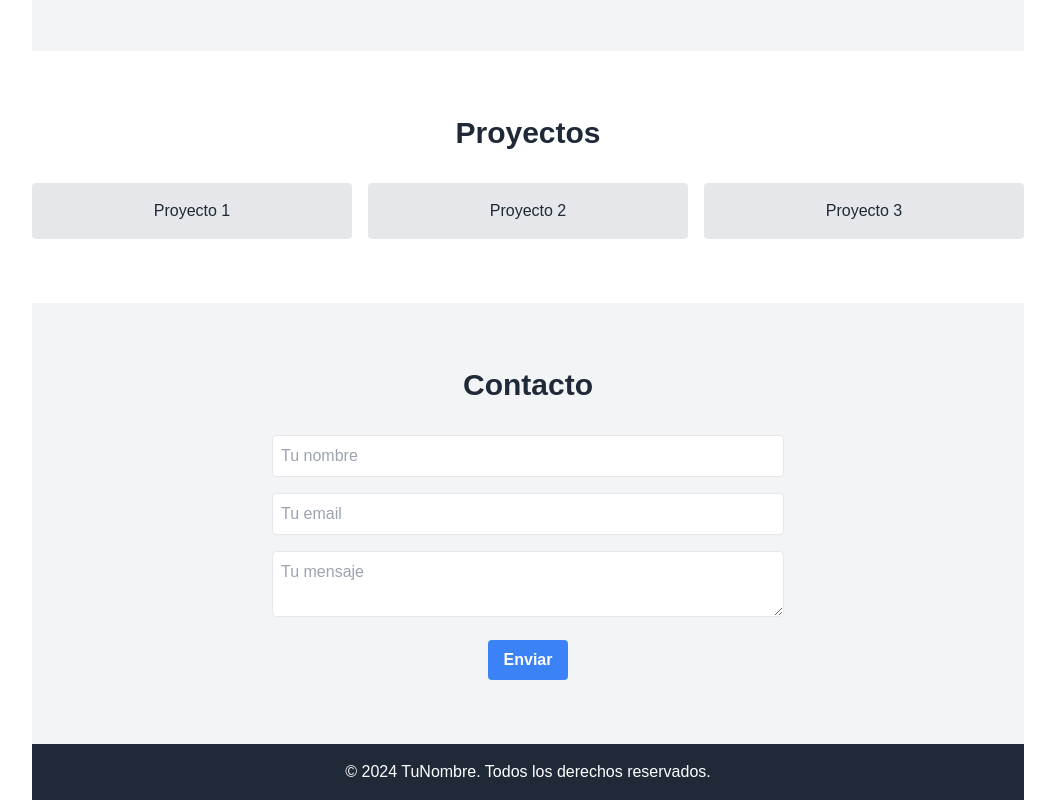
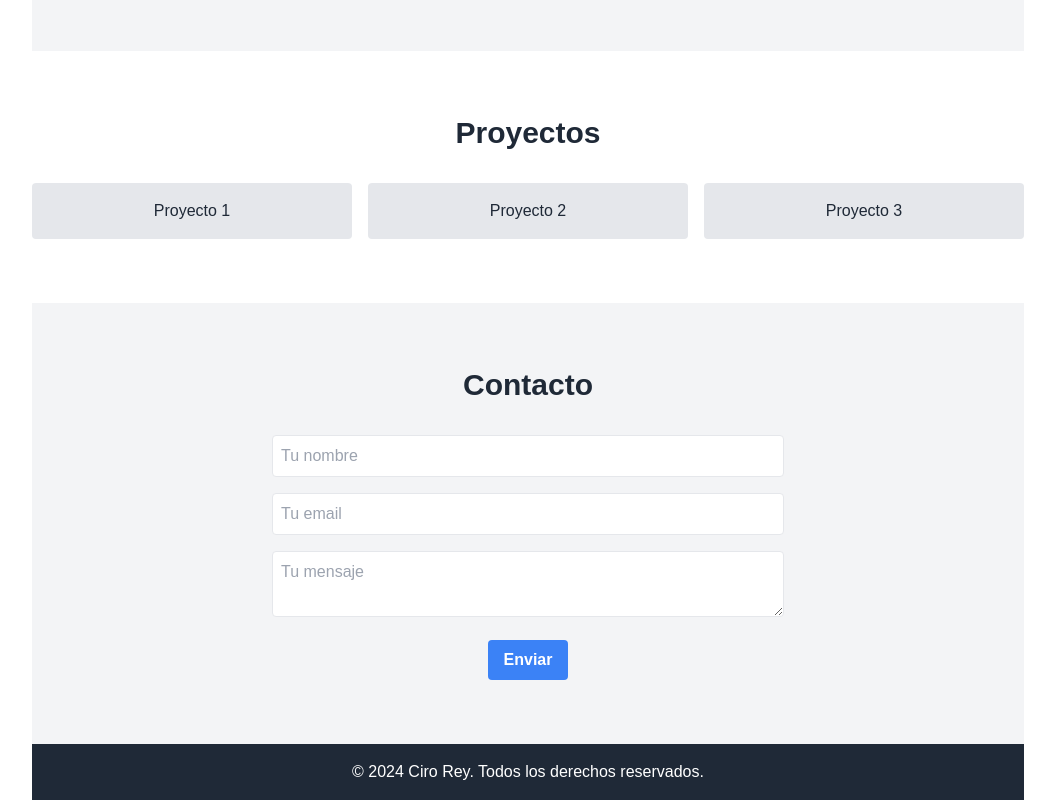
Before and after one commit to cirorey20/client-nextjs-portfolio, a Next.js app: page / in a window 1280 px wide. Shown: the part 833-1633 px from the top of the page, without its empty margins (112-1167 px from the left). Built offline with nearby package versions, Linux system fonts and the light colour scheme; no server answers.

Commit message:
add name in <p/>

```diff
--- a/app/components/Footer.tsx
+++ b/app/components/Footer.tsx
@@ -1,7 +1,7 @@
 export default function Footer() {
     return (
         <footer className="bg-gray-800 text-white text-center py-4">
-            <p>© 2024 TuNombre. Todos los derechos reservados.</p>
+            <p>© 2024 Ciro Rey. Todos los derechos reservados.</p>
         </footer>
     );
 }
```
